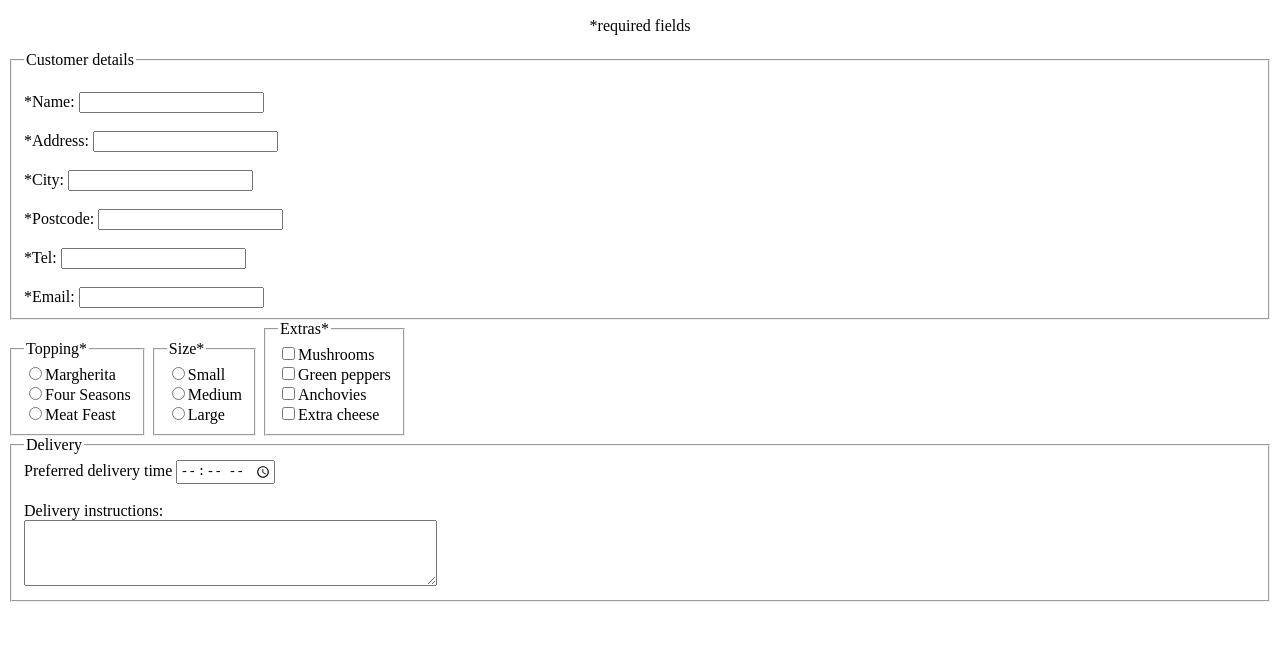
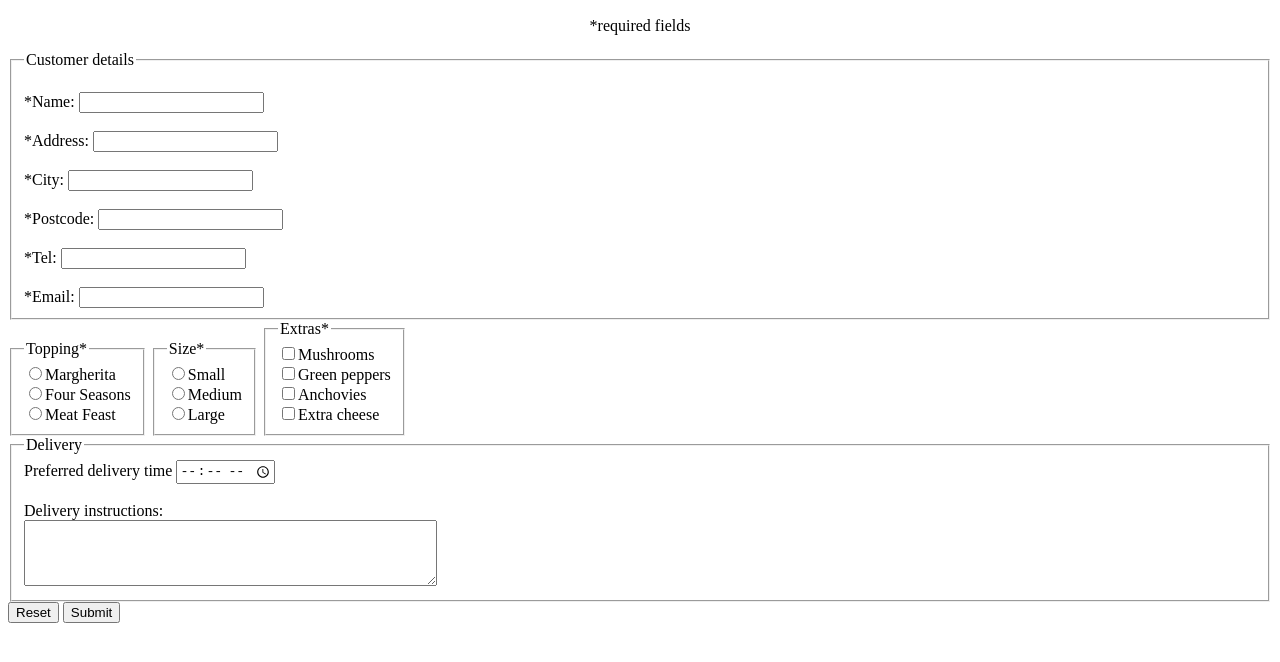
Before and after one commit to Techspark-A/My-1st-live-project, a plain HTML site: page index.html in a window 1280 px wide. Shown: the part 110-772 px from the top of the page. Drawn offline with Linux system fonts and the light colour scheme.

Commit message:
final code

```diff
--- a/index.html
+++ b/index.html
@@ -92,7 +92,7 @@
     <h1 style="text-align: center;">Pete's Pizza Delivery</h1>
     <h2 style="text-align: center;">Online Order Form</h2>
     <p style="text-align: center;">*required fields</p>
-    <form action="">
+    <form action="forms.html">
         <fieldset>
             <legend>Customer details</legend>
             <br>
@@ -156,6 +156,8 @@
             <br>
             <textarea name="instructions" id="textarea" cols="49" rows="4"></textarea>
         </fieldset>
+        <button type="reset" style="margin: auto; text-align: center;" >Reset</button>
+        <button type="submit" style="margin: auto; text-align: center;" >Submit</button>
 
     </form>
 </div>
```
